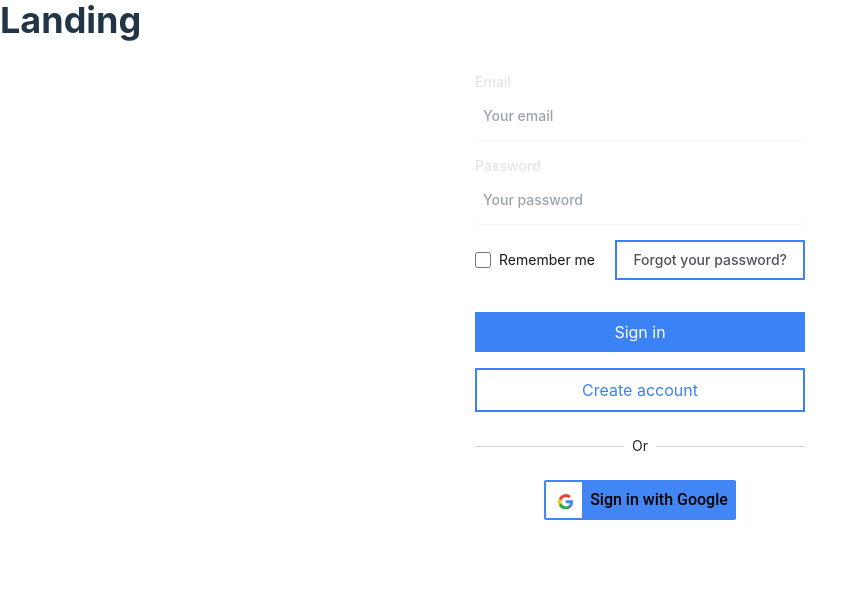
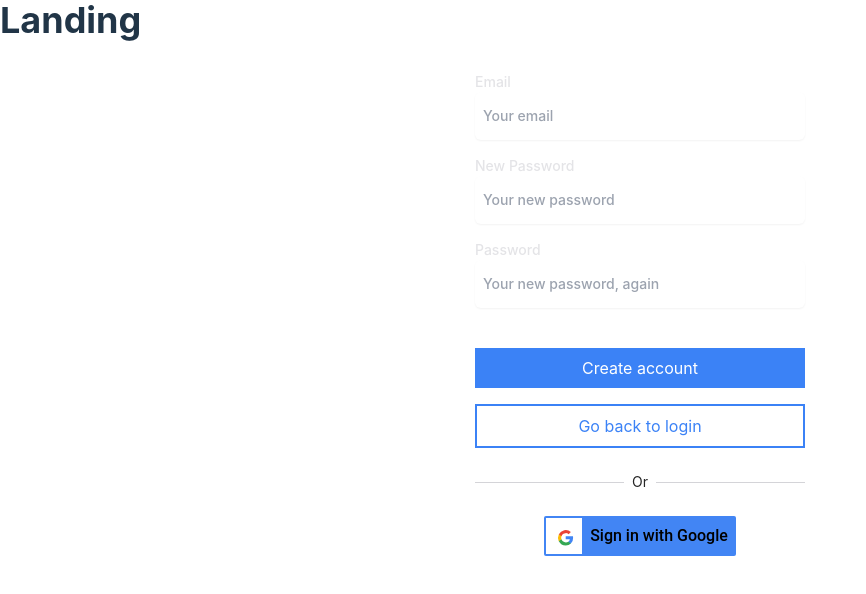
Before and after one commit to thraizz/json-i18n-translator, a React (Vite) app: page /signup in a window 1280 px wide. Before the commit this address led to /login. Shown: the top 594 px of the page, without its empty margins (0-866 px from the left). Built offline with nearby package versions, Linux system fonts and the light colour scheme; no server answers.

Commit message:
feat: add signup with email

```diff
--- /dev/null
+++ b/src/components/EmailSignupForm.tsx
@@ -0,0 +1,118 @@
+import {
+  browserLocalPersistence,
+  browserSessionPersistence,
+  createUserWithEmailAndPassword,
+  setPersistence,
+} from "firebase/auth";
+import { useForm } from "react-hook-form";
+import { InputField } from "./InputField";
+import { auth } from "../scripts/firebase";
+import { useNavigate } from "react-router-dom";
+import { routes } from "../router/routes";
+
+type EmailAccountCreationForm = {
+  email: string;
+  password: string;
+  passwordConfirmation: string;
+  persist: boolean;
+};
+export const CreateEmailUserForm = () => {
+  const {
+    register,
+    handleSubmit,
+    watch,
+    formState: { errors },
+  } = useForm<EmailAccountCreationForm>({
+    mode: "onChange",
+    defaultValues: {
+      email: "",
+      password: "",
+      passwordConfirmation: "",
+    },
+  });
+  const password = watch("password");
+  const navigate = useNavigate();
+  const handleCreateSubmit = (data: EmailAccountCreationForm) => {
+    const persistence = data.persist
+      ? browserLocalPersistence
+      : browserSessionPersistence;
+    setPersistence(auth, persistence).then(() => {
+      // login
+      createUserWithEmailAndPassword(auth, data.email, data.password).then(() =>
+        navigate(routes.Dashboard),
+      );
+    });
+  };
+  return (
+    <form onSubmit={handleSubmit(handleCreateSubmit)} className="space-y-4">
+      <div>
+        <InputField
+          label="Email"
+          register={register}
+          name="email"
+          autoComplete="username"
+          errors={errors}
+          options={{
+            required: { value: true, message: "Email is required." },
+            pattern: {
+              value: /^\S+@\S+$/i,
+              message: "Email format is invalid.",
+            },
+          }}
+          type="email"
+          placeholder="Your email"
+        />
+      </div>
+
+      <InputField
+        label="New Password"
+        register={register}
+        name="password"
+        errors={errors}
+        options={{
+          required: {
+            value: true,
+            message: "Password is required",
+          },
+          minLength: {
+            value: 8,
+            message: "Password must be at least 8 characters",
+          },
+          pattern: {
+            value: /^(?=.*\d)(?=.*[a-z])(?=.*[A-Z])(?=.*[a-zA-Z]).{8,}$/gm,
+            message:
+              "Password must contain at least one uppercase letter, one lowercase letter, and one number",
+          },
+        }}
+        type="password"
+        placeholder="Your new password"
+        autoComplete="new-password"
+      />
+      <InputField
+        label="Password"
+        register={register}
+        name="passwordConfirmation"
+        errors={errors}
+        type="password"
+        placeholder="Your new password, again"
+        autoComplete="new-password"
+        options={{
+          required: {
+            value: true,
+            message: "Password confirmation is required",
+          },
+          validate: {
+            value: (value) => value === password || "Passwords do not match",
+          },
+        }}
+      />
+
+      <button
+        type="submit"
+        className="primary-button !mt-10 w-full text-center"
+      >
+        Create account
+      </button>
+    </form>
+  );
+};
--- a/src/components/FileSelection.tsx
+++ b/src/components/FileSelection.tsx
@@ -39,7 +39,12 @@ export const FileSelection = () => {
   }
 
   if (documents.length === 0) {
-    return <div>No documents found</div>;
+    return (
+      <div className="flex flex-col gap-8 max-w-fit">
+        <p>No documents found.</p>
+        <Link to={routes.FileUpload}>Upload your first file</Link>
+      </div>
+    );
   }
 
   return (
--- a/src/components/LoginContainer.tsx
+++ b/src/components/LoginContainer.tsx
@@ -7,10 +7,7 @@ import { LoginEmailForm } from "./LoginEmailForm";
 export const LoginContainer = () => (
   <AppearTransition>
     <LoginEmailForm />
-    <Link
-      to={routes.Create}
-      className="primary-button-inverted mt-4 block w-full text-center"
-    >
+    <Link to={routes.SignUp} className="mt-4 block w-full text-center">
       Create account
     </Link>
     <AuthGoogleSSO />
--- a/src/layout/GuardedLayout.tsx
+++ b/src/layout/GuardedLayout.tsx
@@ -17,7 +17,7 @@ export const GuardedLayout = ({ children }: PropsWithChildren) => {
 
   return (
     <div>
-      <div className="flex border-b-white border-b-2 flex-row justify-between">
+      <div className="flex flex-row justify-between">
         <nav className="flex flex-row gap-2">
           <NavLink end to={routes.Dashboard}>
             List files
@@ -29,7 +29,6 @@ export const GuardedLayout = ({ children }: PropsWithChildren) => {
         </nav>
         <button onClick={logout}>Logout</button>
       </div>
-      <header>Hello, {user?.uid}</header>
       <div className="flex flex-col">
         <div className="flex flex-row">
           <main className="flex h-fit flex-1 flex-col pt-20">{children}</main>
--- a/src/main.tsx
+++ b/src/main.tsx
@@ -1,5 +1,5 @@
 import { StrictMode } from "react";
-import {createRoot} from "react-dom/client";
+import { createRoot } from "react-dom/client";
 import "./index.css";
 import App from "./App.tsx";
 
--- a/src/router/routes.ts
+++ b/src/router/routes.ts
@@ -11,7 +11,7 @@ const dashboardRoutes = {
 
 export const routes = {
   Login: "/login",
-  Create: "/create",
+  SignUp: "/signup",
   Reset: "/reset",
   GithubCallback: "/callback/gh",
   GitlabCallback: "/callback/gl",
--- a/src/scripts/firebase.ts
+++ b/src/scripts/firebase.ts
@@ -10,7 +10,6 @@ import {
 import { getFirestore, connectFirestoreEmulator } from "firebase/firestore";
 import { getFunctions, connectFunctionsEmulator } from "firebase/functions";
 
-
 // Using VITE_ prefix to access environment variables
 const firebaseOptions: FirebaseOptions = {
   apiKey: import.meta.env.VITE_FIREBASE_API_KEY,
@@ -20,7 +19,6 @@ const firebaseOptions: FirebaseOptions = {
   messagingSenderId: import.meta.env.VITE_FIREBASE_MESSAGING_SENDER_ID,
   appId: import.meta.env.VITE_FIREBASE_APP_ID,
 };
-
 
 export const app = initializeApp(firebaseOptions);
 
--- a/src/types/deep-sort-object.d.ts
+++ b/src/types/deep-sort-object.d.ts
@@ -1,3 +1,3 @@
-declare module 'deep-sort-object' {
+declare module "deep-sort-object" {
   export default function sortObject(obj: object): object;
 }
--- /dev/null
+++ b/src/views/SignUpView.tsx
@@ -0,0 +1,18 @@
+import { Link } from "react-router-dom";
+import { AuthGoogleSSO } from "../components/AuthGoogleSSO";
+import { routes } from "../router/routes";
+import { CreateEmailUserForm } from "../components/EmailSignupForm";
+export const SignUpView = () => (
+  <div className="my-auto flex h-full w-full flex-col justify-center px-4 pb-20 lg:px-8">
+    <div className="card mx-auto min-w-full bg-white dark:bg-stone-900 px-10 py-8 text-black sm:min-w-[410px]">
+      <CreateEmailUserForm />
+      <Link
+        to={routes.Login}
+        className="primary-button-inverted mt-4 block w-full text-center"
+      >
+        Go back to login
+      </Link>
+      <AuthGoogleSSO />
+    </div>
+  </div>
+);
```
Also changed, not shown: src/router/router.tsx (+8 -0 lines), src/utils/flattenJson.ts (line endings or trailing spaces), 2 other files (tests, documents, lock files or other folders).
